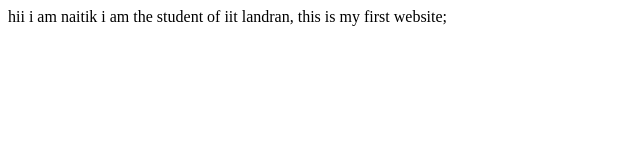
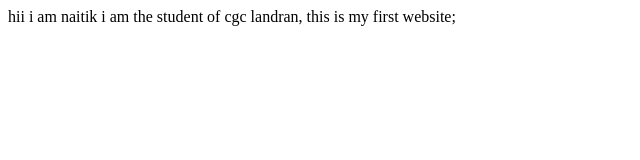
Before and after one commit to naitik242004/naitik-site, a plain HTML site: page index.html in a window 1280 px wide. Shown: the full height of the page, 0-640 px from the left. Drawn offline with Linux system fonts and the light colour scheme.

Commit message:
Update index.html

```diff
--- a/index.html
+++ b/index.html
@@ -7,7 +7,7 @@
 </head>
 <body>
     hii i am naitik
-    i am the student of iit landran,
+    i am the student of cgc landran,
     this is my first website;
 
 </body>
```
